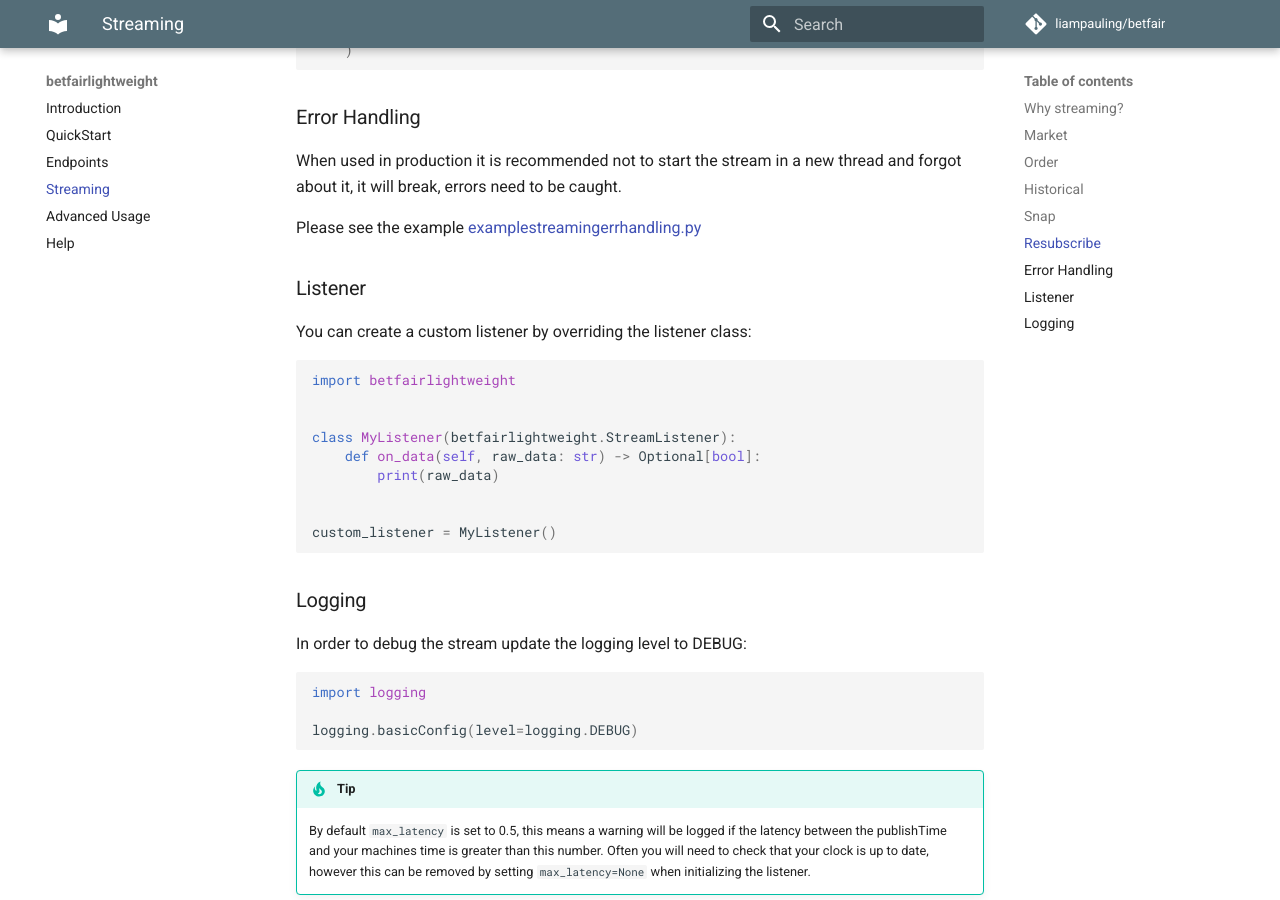
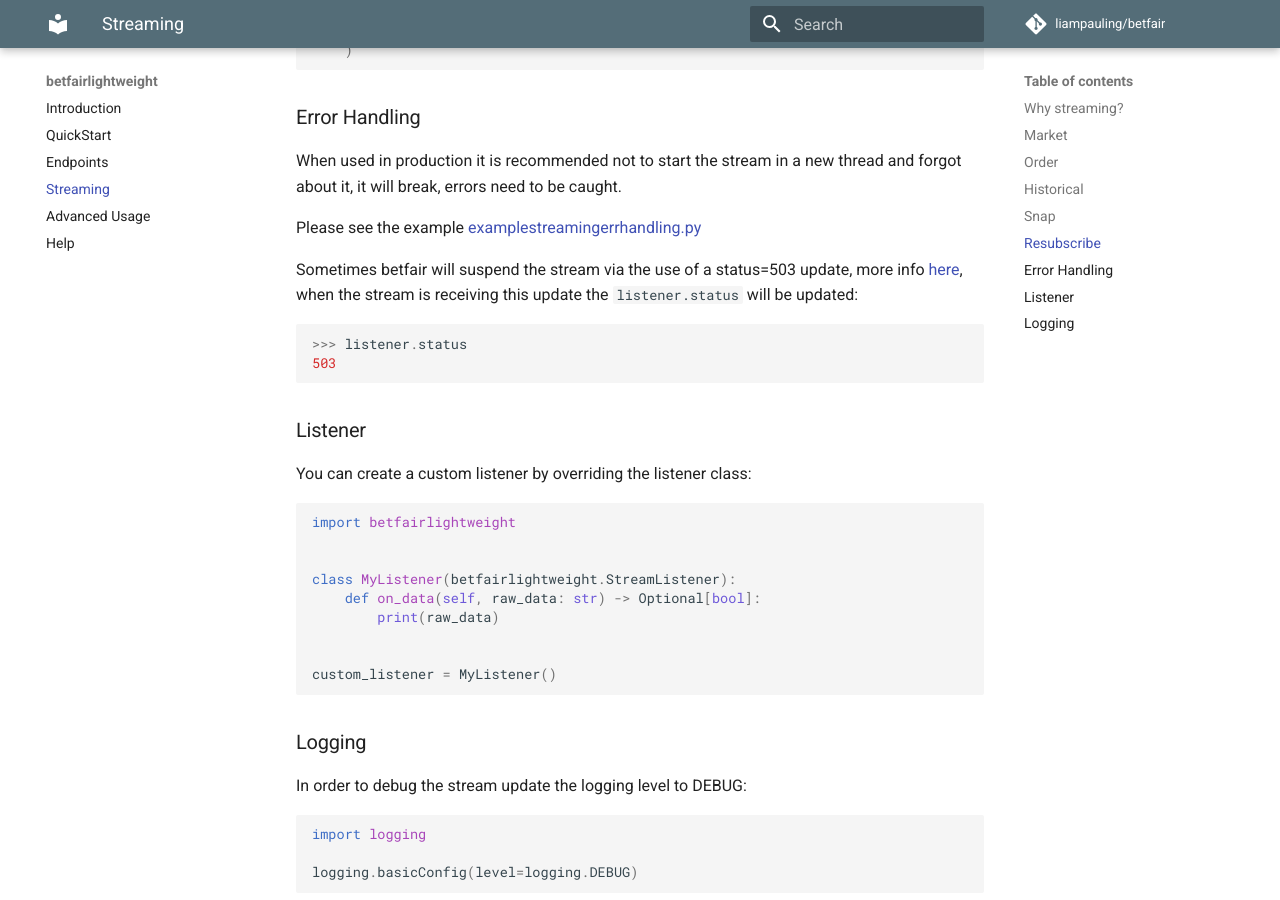
Before and after one commit to betcode-org/betfair, an MkDocs documentation site: the page built from docs/streaming.md, in a window 1280 px wide and 900 px high, scrolled down 4254 px. Built offline with MkDocs 1.6.1 and Material for MkDocs 9.7.7, drawn with Linux system fonts in a browser that asks for light colours; comment, search, counter and statistics services are not loaded.

Commit message:
docs update 503 changed to int as per docs

````diff
--- a/docs/streaming.md
+++ b/docs/streaming.md
@@ -202,6 +202,13 @@ When used in production it is recommended not to start the stream in a new threa
 
 Please see the example [examplestreamingerrhandling.py](https://github.com/liampauling/betfair/blob/master/examples/examplestreamingerrhandling.py)
 
+Sometimes betfair will suspend the stream via the use of a status=503 update, more info [here](https://docs.developer.betfair.com/display/1smk3cen4v3lu3yomq5qye0ni/Exchange+Stream+API#ExchangeStreamAPI-StreamAPIStatus-latency), when the stream is receiving this update the `listener.status` will be updated:
+
+```python
+>>> listener.status
+503
+```
+
 ### Listener
 
 You can create a custom listener by overriding the listener class:
````
Also changed, not shown: 2 other files.
